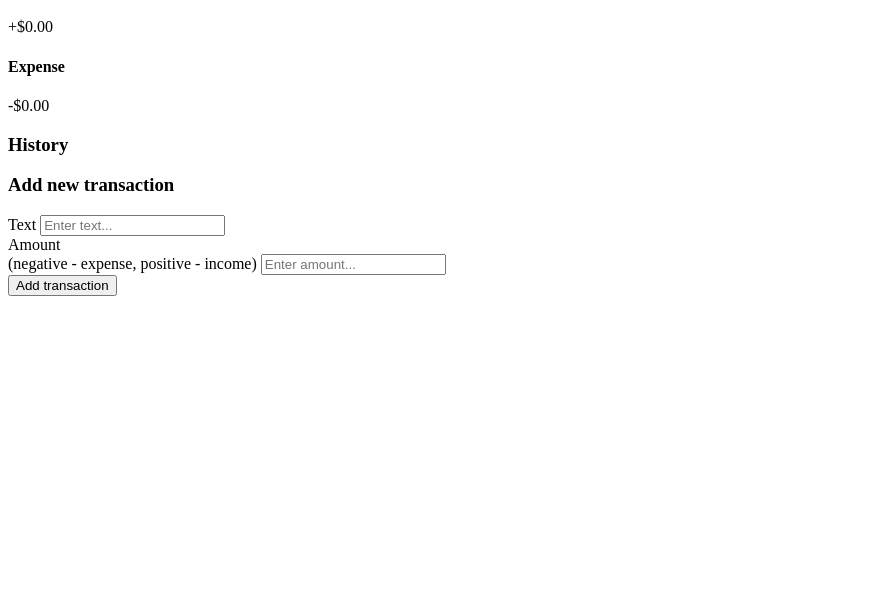
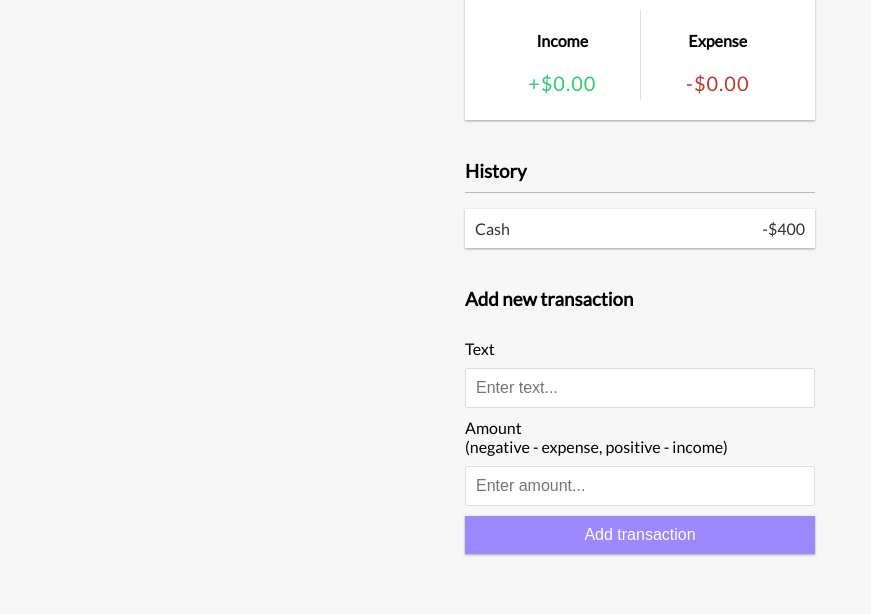
Before and after one commit to ilyakashitsyn/expense-tracker, a plain HTML site: page index.html in a window 1280 px wide. Shown: the part 187-801 px from the top of the page, without its empty margins (0-871 px from the left). Drawn offline with Linux system fonts and the light colour scheme.

Commit message:
added style css

```diff
--- a/index.html
+++ b/index.html
@@ -29,9 +29,9 @@
 
     <h3 class="tracker__history-title">History</h3>
     <ul id="list" class="tracker__list">
-      <!-- <li class="tracker__list-item tracker__list-item--expense">
-          Cash <span>-$400</span><button class="tracker__delete-btn">x</button>
-        </li> -->
+      <li class="tracker__list-item tracker__list-item--expense">
+        Cash <span>-$400</span><button class="tracker__delete-btn">x</button>
+      </li>
     </ul>
 
     <h3 class="tracker__form-title">Add new transaction</h3>
--- a/style.css
+++ b/style.css
@@ -0,0 +1,151 @@
+@import url('https://fonts.googleapis.com/css?family=Lato&display=swap');
+
+:root {
+  --box-shadow: 0 1px 3px rgba(0, 0, 0, 0.12), 0 1px 2px rgba(0, 0, 0, 0.24);
+}
+
+* {
+  box-sizing: border-box;
+}
+
+body {
+  background-color: #f7f7f7;
+  display: flex;
+  flex-direction: column;
+  align-items: center;
+  justify-content: center;
+  min-height: 100vh;
+  margin: 0;
+  font-family: 'Lato', sans-serif;
+}
+
+.tracker {
+  margin: 30px auto;
+  width: 350px;
+}
+
+.tracker__balance-title {
+  margin: 0;
+  text-transform: uppercase;
+}
+
+.tracker__balance-amount {
+  letter-spacing: 1px;
+  margin: 0;
+}
+
+.tracker__history-title {
+  border-bottom: 1px solid #bbb;
+  padding-bottom: 10px;
+  margin: 40px 0 10px;
+}
+
+.tracker__summary {
+  background-color: #fff;
+  box-shadow: var(--box-shadow);
+  padding: 20px;
+  display: flex;
+  justify-content: space-between;
+  margin: 20px 0;
+}
+
+.tracker__summary > div {
+  flex: 1;
+  text-align: center;
+}
+
+.tracker__summary > div:first-of-type {
+  border-right: 1px solid #dedede;
+}
+
+.tracker__money {
+  font-size: 20px;
+  letter-spacing: 1px;
+  margin: 5px 0;
+}
+
+.tracker__money--plus {
+  color: #2ecc71;
+}
+
+.tracker__money--minus {
+  color: #c0392b;
+}
+
+.tracker__form-label {
+  display: inline-block;
+  margin: 10px 0;
+}
+
+input[type='text'],
+input[type='number'] {
+  border: 1px solid #dedede;
+  border-radius: 2px;
+  display: block;
+  font-size: 16px;
+  padding: 10px;
+  width: 100%;
+}
+
+.tracker__btn {
+  cursor: pointer;
+  background-color: #9c88ff;
+  box-shadow: var(--box-shadow);
+  color: #fff;
+  border: 0;
+  display: block;
+  font-size: 16px;
+  margin: 10px 0 30px;
+  padding: 10px;
+  width: 100%;
+}
+
+.tracker__btn:focus,
+.tracker__delete-btn:focus {
+  outline: 0;
+}
+
+.tracker__list {
+  list-style-type: none;
+  padding: 0;
+  margin-bottom: 40px;
+}
+
+.tracker__list-item {
+  background-color: #fff;
+  box-shadow: var(--box-shadow);
+  color: #333;
+  display: flex;
+  justify-content: space-between;
+  position: relative;
+  padding: 10px;
+  margin: 10px 0;
+}
+
+.tracker__list-item.tracker__money--plus {
+  border-right: 5px solid #2ecc71;
+}
+
+.tracker__list-item.tracker__money--minus {
+  border-right: 5px solid #c0392b;
+}
+
+.tracker__delete-btn {
+  cursor: pointer;
+  background-color: #e74c3c;
+  border: 0;
+  color: #fff;
+  font-size: 20px;
+  line-height: 20px;
+  padding: 2px 5px;
+  position: absolute;
+  top: 50%;
+  left: 0;
+  transform: translate(-100%, -50%);
+  opacity: 0;
+  transition: opacity 0.3s ease;
+}
+
+.tracker__list-item:hover .tracker__delete-btn {
+  opacity: 1;
+}
```
